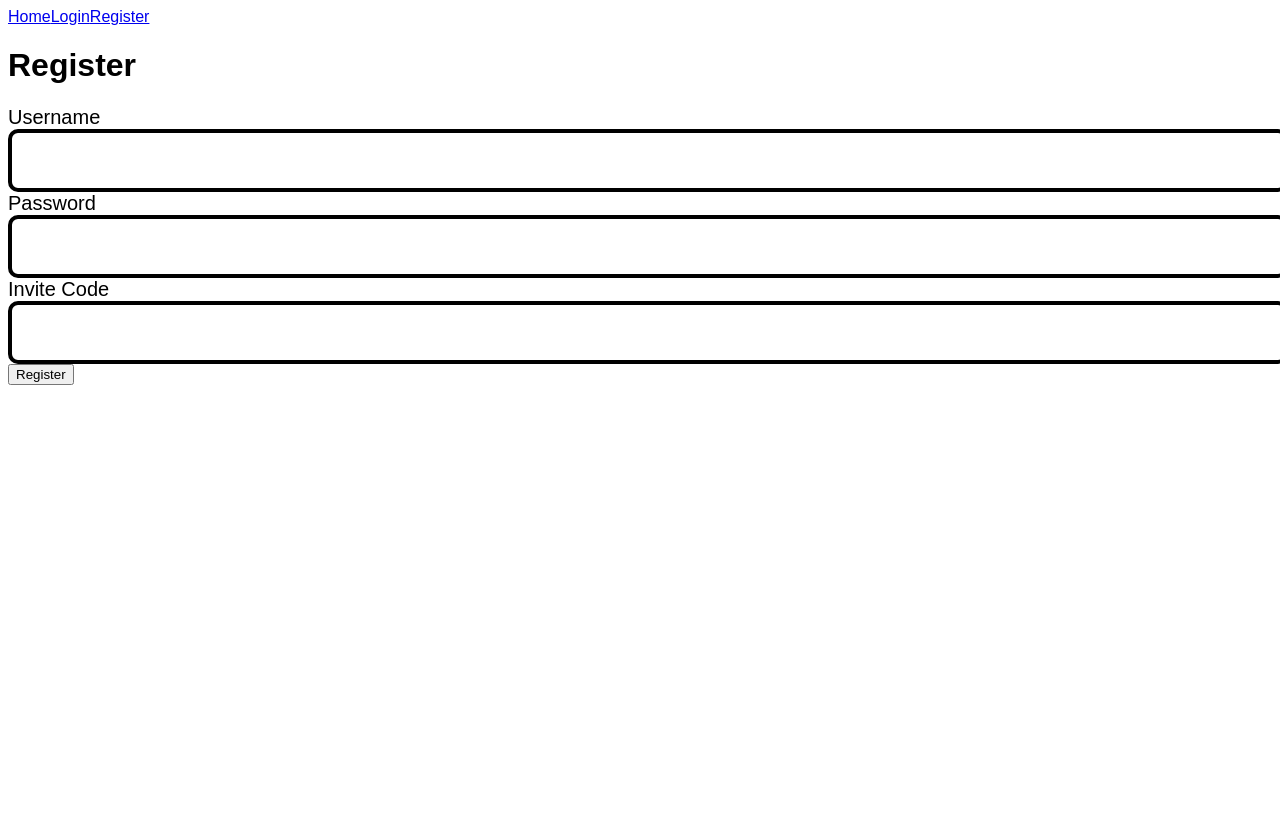
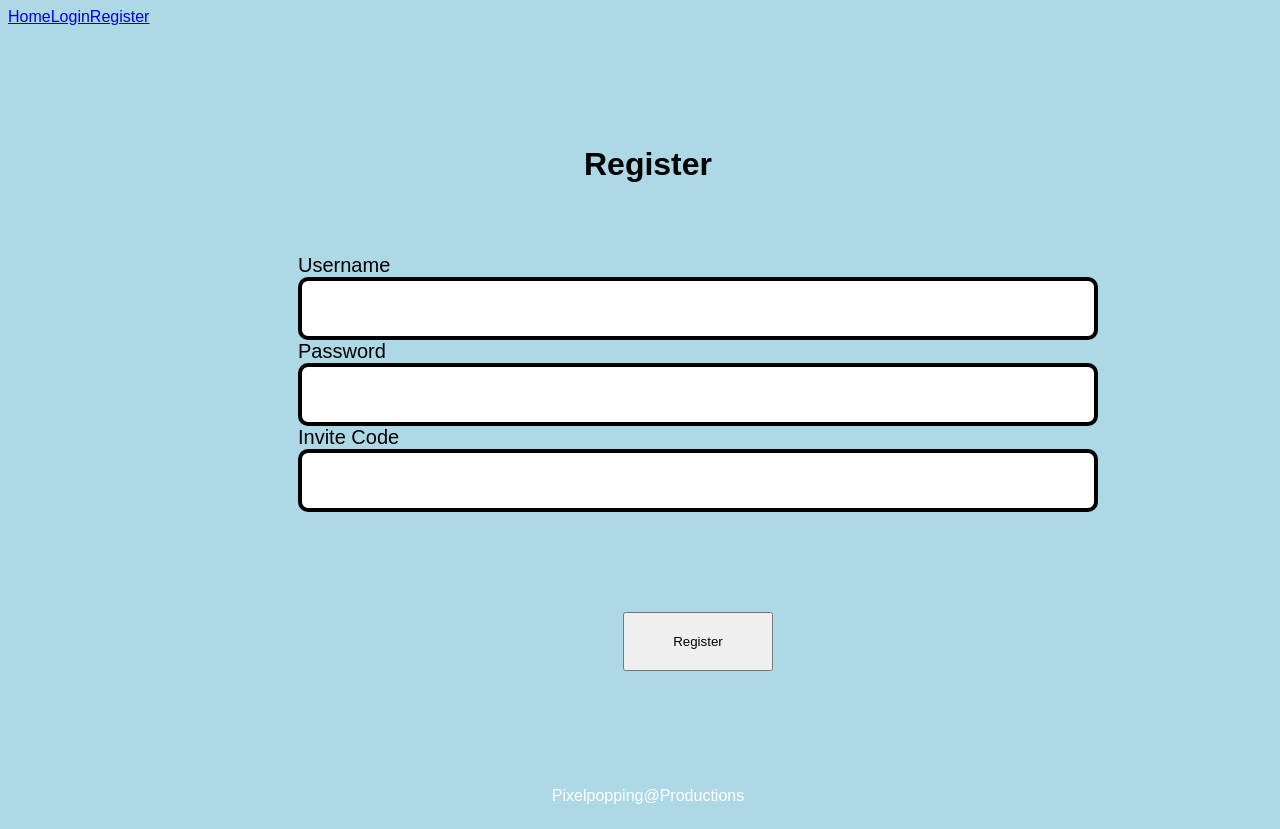
Before and after one commit to pixelPopping/frontend.vs.python, a React (Vite) app in the folder vite-project/: page /signup in a window 1280 px wide. Built offline with nearby package versions, Linux system fonts and the light colour scheme; no server answers; a web font is replaced by a local one.

Commit message:
stylen code herschrijven naar css.module

```diff
--- a/vite-project/src/components/MissionForm.css
+++ b/vite-project/src/components/MissionForm.css
@@ -175,10 +175,7 @@ option {
 /* BUTTONS */
 /* ================================================= */
 
-section {
-  display: flex;
-  margin-top: 100px;
-}
+
 
 .create-button-cotainer {
   display: flex;
--- a/vite-project/src/components/RegisterFields.jsx
+++ b/vite-project/src/components/RegisterFields.jsx
@@ -1,4 +1,5 @@
 import { useForm } from "react-hook-form";
+import styles from "./RegisterFields.module.css";
 
 function RegisterFields({
   onSubmit,
@@ -12,8 +13,11 @@ function RegisterFields({
   } = useForm();
 
   return (
-    <form onSubmit={handleSubmit(onSubmit)}>
-      <label>
+    <main className={styles.outerRegisterContainer}>
+      <section className={styles.innerRegisterContainer}>
+        <article className={styles.formContainer}>
+    <form className={styles.registerFields}onSubmit={handleSubmit(onSubmit)}>
+      <label className={styles.label}>
         Username
         <input
           type="text"
@@ -26,7 +30,7 @@ function RegisterFields({
         )}
       </label>
 
-      <label>
+      <label className={styles.label}>
         Password
         <input
           type="password"
@@ -40,7 +44,7 @@ function RegisterFields({
         )}
       </label>
 
-      <label>
+      <label className={styles.label}>
         Invite Code
         <input
           type="text"
@@ -52,8 +56,9 @@ function RegisterFields({
           <p>{errors.inviteCode.message}</p>
         )}
       </label>
-
-      <button
+      <section className={styles.outerButton}>
+      <div className={styles.buttonContainer}>
+      <button  className={styles.registerButton}
         type="submit"
         disabled={loading}
       >
@@ -61,11 +66,16 @@ function RegisterFields({
           ? "Loading..."
           : "Register"}
       </button>
+      </div>
+      </section>
 
       {errorMessage && (
         <p>{errorMessage}</p>
       )}
     </form>
+    </article>
+    </section>
+    </main>
   );
 }
 
--- /dev/null
+++ b/vite-project/src/components/RegisterFields.module.css
@@ -0,0 +1,52 @@
+.outerRegisterContainer{
+    display: flex;
+    flex-direction: column;
+    align-items: center;
+    margin-top: 100px;
+    padding: 50px;
+    margin: auto;
+}
+
+.innerRergisterContainer{
+    display: flex;
+    flex-direction: column;
+
+}
+
+.formContainer{
+    display: flex;
+    flex-direction: column;
+}
+
+.registerFields{
+    display: flex;
+    flex-direction: column;
+    width: 800px;
+}
+
+input{
+    width: 100%;
+    padding: 20px;
+}
+
+.outerButton{
+    display: flex;
+    flex-direction: row;
+    width: 100%;
+    margin-top: 100px;
+    justify-content: center;
+}
+
+
+.buttonContainer{
+    display: flex;
+    flex-direction: row;
+    width: 150px;
+    align-items: center;
+}
+
+.registerButton{
+    width: 100%;
+    padding: 20px;
+    flex-shrink: 0;
+}
--- a/vite-project/src/pages/CrewDashBoard.jsx
+++ b/vite-project/src/pages/CrewDashBoard.jsx
@@ -1,7 +1,7 @@
 import { useContext, useEffect } from "react";
 import CrewCard from "../components/CrewCard";
 import { CrewContext } from "../context/CrewContext";
-import styles from './CrewDashBoard.module.css';
+import styles from "./CrewDashBoard.module.css";
 
 function CrewDashboard() {
   const {
--- a/vite-project/src/pages/SignUp.jsx
+++ b/vite-project/src/pages/SignUp.jsx
@@ -2,6 +2,7 @@ import { useState } from "react";
 import axios from "axios";
 import { useNavigate } from "react-router-dom";
 import RegisterFields from "../components/RegisterFields";
+import styles from "./SignUp.module.css";
 
 const API = "http://localhost:5000";
 
@@ -41,15 +42,23 @@ function SignUp() {
   }
 
   return (
-    <main>
-      <h1>Register</h1>
-
+    <>
+    <header>
+       <h1>Register</h1>
+    </header>
+    <main className={styles.registerContainer}>
+      <section className={styles.innerRegisterContainer}>
       <RegisterFields
         onSubmit={handleSubmit}
         loading={loading}
         errorMessage={errorMessage}
       />
+      </section>
     </main>
+    <footer>
+      <p>Pixelpopping@Productions</p>
+    </footer>
+    </>
   );
 }
 
--- /dev/null
+++ b/vite-project/src/pages/SignUp.module.css
@@ -0,0 +1,23 @@
+html{
+    background-color: lightblue;
+}
+
+main{
+    display: flex;
+    flex-direction: column;
+    width: 100%;
+}
+
+.registerConainer{
+    display: flex;
+    flex-direction: column;
+    width: 100%;
+}
+
+.innerRegisterConainer{
+   display: flex;
+   flex-direction: column;
+   width: 100%;
+   max-width: 800px;
+
+}
```
Also changed, not shown: vite-project/src/pages/CaptainDashBoard.css (line endings or trailing spaces), vite-project/src/pages/CaptainDashBoard.jsx (line endings or trailing spaces).
